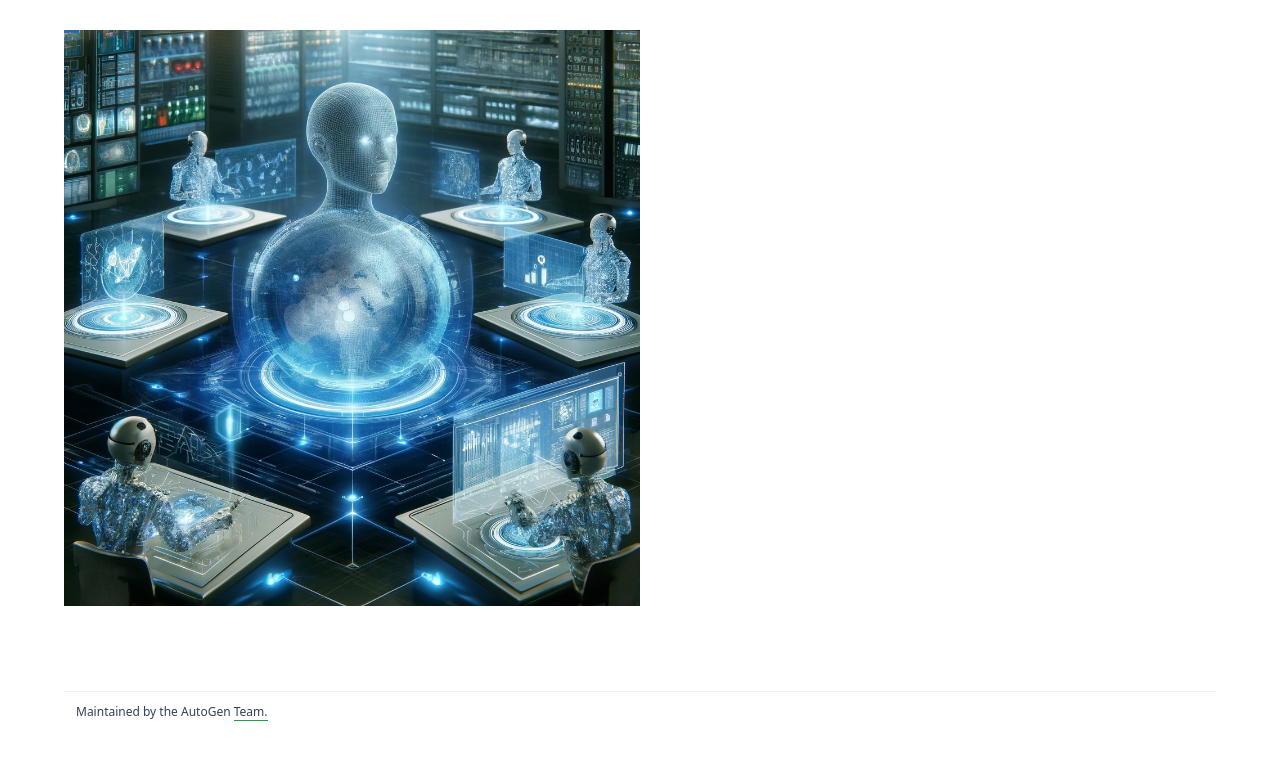
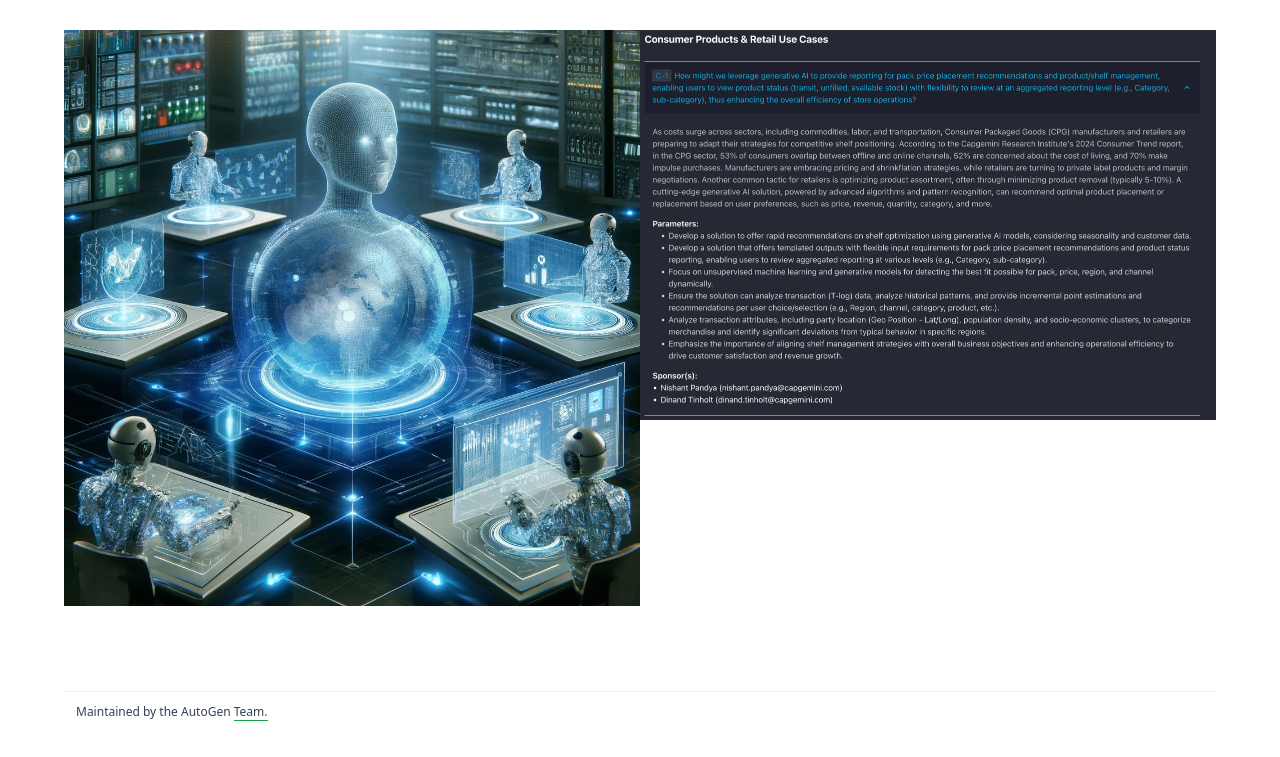
Before and after one commit to danoriordan/scrumdiddlyumptious, a Gatsby site in the folder sdu-agent-studio/frontend/: page /introduction in a window 1280 px wide. Shown: the part 67-824 px from the top of the page. Built offline with nearby package versions, Linux system fonts and the light colour scheme; Gatsby itself is replaced by a stand-in of ours; no server answers.

Commit message:
Adding the Introduction page

```diff
--- a/sdu-agent-studio/frontend/src/components/views/introduction/introduction.tsx
+++ b/sdu-agent-studio/frontend/src/components/views/introduction/introduction.tsx
@@ -5,20 +5,34 @@ import { navigate } from "gatsby";
 
 // Optional: Import a local image
 import myImage from "../../../images/agents-cpd.webp";  // Adjust the path accordingly
+import myUsecase from "../../../images/usecase.png";  // Adjust the path accordingly
 
 const IntroductionView: React.FC = () => {
 
   return (
-    <div>
+    <React.Fragment>
+      <React.Fragment>
+        <div style={{ display: 'flex', justifyContent: 'space-between', marginBottom: '20px' }}>
           {/* Image display */}
-      <div style={{ width: '100%', textAlign: 'center', marginBottom: '20px' }}>
+          <div style={{ width: '50%', textAlign: 'left' }}>
             <img
               src={myImage} // Change to URL if using an online image
               alt="Descriptive Alt Text"
-          style={{ width: '50%', height: 'auto' }} // Adjust sizing as needed
+              style={{ width: '100%', height: 'auto' }} // Adjust sizing as needed
             />
           </div>
-    </div> // Add a closing curly brace here
+          {/* Image display */}
+          <div style={{ width: '50%', textAlign: 'right' }}>
+            <img
+              src={myUsecase} // Change to URL if using an online image
+              alt="Descriptive Alt Text"
+              style={{ width: '100%', height: 'auto' }} // Adjust sizing as needed
+            />
+          </div>
+        </div>
+      </React.Fragment>
+    </React.Fragment>
+
   );
 };
 
```
Lines whose indentation alone changed are shown as unchanged.
